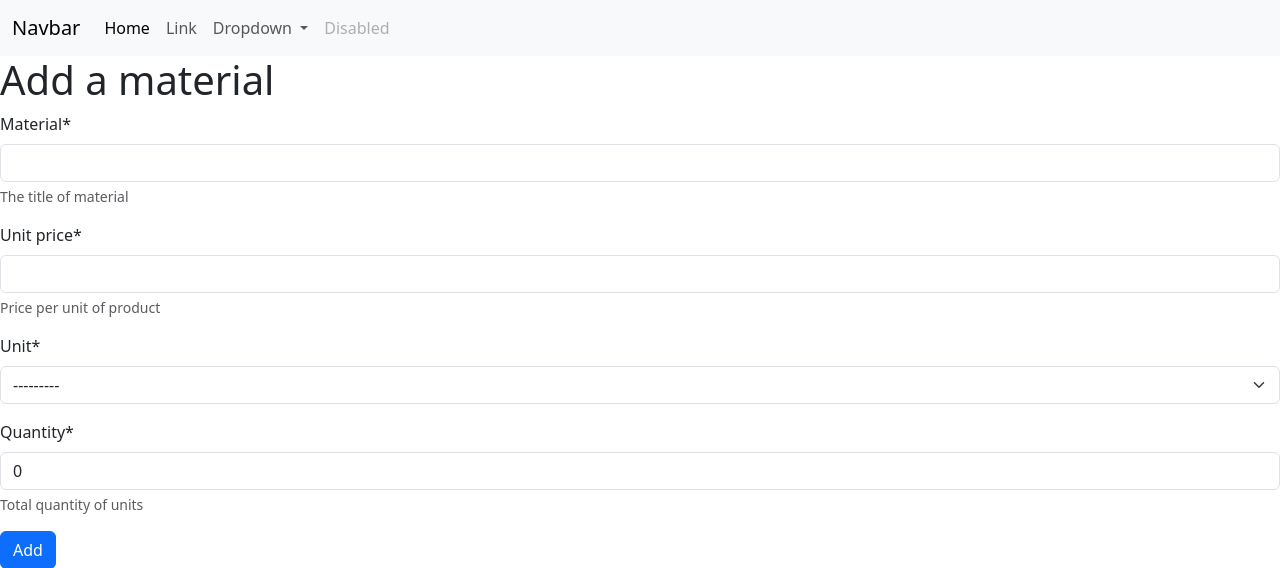
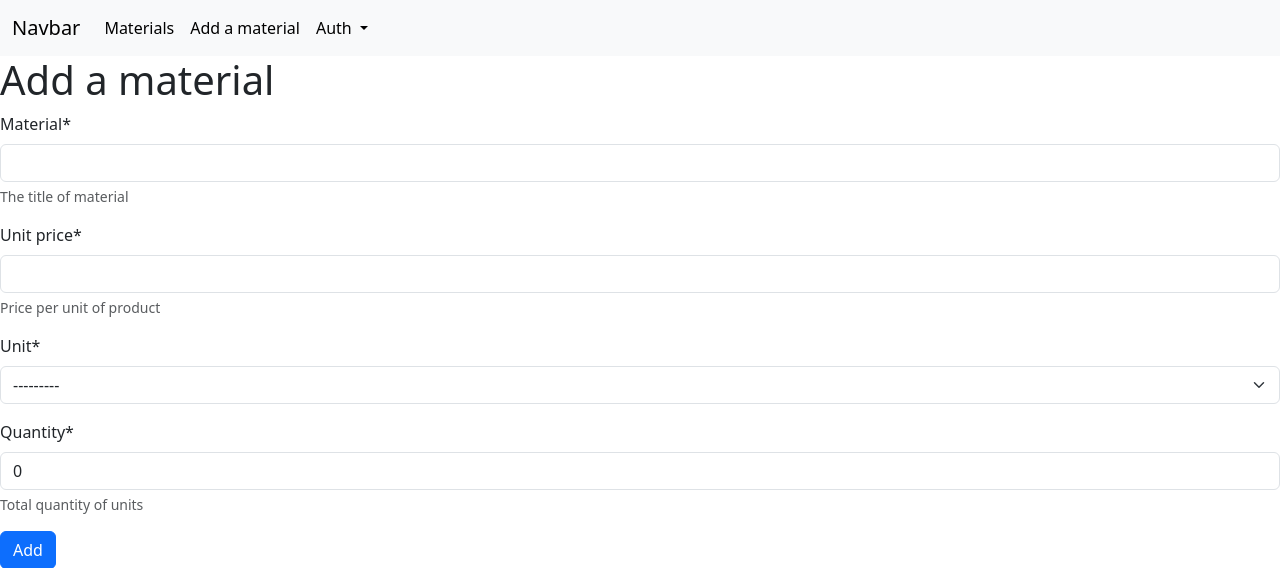
Before and after one commit to rifemane5328/Django_practice, a Django app: page /inventory/add-material/ in a window 1280 px wide. Shown: the top 568 px of the page. Run offline with Django 5.2, Linux system fonts and the light colour scheme; some libraries are stand-ins or nearby versions.

Commit message:
feat(profile, nav): added profile.html file to redirect user after successfull login and registration; home.html with welcome message which renders after entering the site and by clicking 'Navbar'; to navigation bar added links to views: Materials, Add a material, Auth with Sign up and Log in.

```diff
--- a/src/inventory/urls.py
+++ b/src/inventory/urls.py
@@ -7,6 +7,6 @@ app_name = 'inventory'
 
 urlpatterns = [
     path('add-material/', add_material_view, name='add_material'),
-    path('get-all-materials', get_all_materials, name='get_materials'),
+    path('get-all-materials/', get_all_materials, name='get_materials'),
     path('get-material/<int:material_id>/', get_material_details, name='material_details'),
 ]
--- a/src/stocks/settings.py
+++ b/src/stocks/settings.py
@@ -134,3 +134,5 @@ CRISPY_ALLOWED_TEMPLATE_PACK = 'bootstrap5'
 CRISPY_TEMPLATE_PACK = 'bootstrap5'
 
 AUTH_USER_MODEL = "users.CustomUser"
+
+LOGIN_REDIRECT_URL = 'auth:profile_view'
--- a/src/stocks/urls.py
+++ b/src/stocks/urls.py
@@ -16,9 +16,11 @@ Including another URLconf
 """
 from django.contrib import admin
 from django.urls import path, include
+from django.shortcuts import render
 
 urlpatterns = [
     path('admin/', admin.site.urls),
     path('inventory/', include('inventory.urls', namespace='inventory')),
-    path("auth/", include('users.urls', namespace="auth"))
+    path("auth/", include('users.urls', namespace="auth")),
+    path('', lambda request: render(request, 'home.html'), name='home')
 ]
--- a/src/templates/base.html
+++ b/src/templates/base.html
@@ -11,31 +11,26 @@
 <body>
     <nav class="navbar navbar-expand-lg bg-body-tertiary">
   <div class="container-fluid">
-    <a class="navbar-brand" href="#">Navbar</a>
+    <a class="navbar-brand" href="{% url 'home' %}">Navbar</a>
     <button class="navbar-toggler" type="button" data-bs-toggle="collapse" data-bs-target="#navbarSupportedContent" aria-controls="navbarSupportedContent" aria-expanded="false" aria-label="Toggle navigation">
       <span class="navbar-toggler-icon"></span>
     </button>
     <div class="collapse navbar-collapse" id="navbarSupportedContent">
       <ul class="navbar-nav me-auto mb-2 mb-lg-0">
         <li class="nav-item">
-          <a class="nav-link active" aria-current="page" href="#">Home</a>
+          <a class="nav-link active" aria-current="page" href="{% url 'inventory:get_materials' %}">Materials</a>
         </li>
         <li class="nav-item">
-          <a class="nav-link" href="#">Link</a>
+          <a class="nav-link active" aria-current="page" href="{% url 'inventory:add_material' %}">Add a material</a>
         </li>
-        <li class="nav-item dropdown">
-          <a class="nav-link dropdown-toggle" href="#" role="button" data-bs-toggle="dropdown" aria-expanded="false">
-            Dropdown
+        <li class="nav-item dropdown active">
+          <a class="nav-link active dropdown-toggle" href="#" role="button" data-bs-toggle="dropdown" aria-expanded="false">
+            Auth
           </a>
           <ul class="dropdown-menu">
-            <li><a class="dropdown-item" href="#">Action</a></li>
-            <li><a class="dropdown-item" href="#">Another action</a></li>
-            <li><hr class="dropdown-divider"></li>
-            <li><a class="dropdown-item" href="#">Something else here</a></li>
+            <li><a class="dropdown-item" href="{% url 'auth:register' %}">Sign up</a></li>
+            <li><a class="dropdown-item" href="{% url 'auth:login' %}">Log in</a></li>
           </ul>
-        </li>
-        <li class="nav-item">
-          <a class="nav-link disabled" aria-disabled="true">Disabled</a>
         </li>
       </ul>
     </div>
@@ -46,7 +41,7 @@
 <div class="container mt-3">
     {% for message in messages %}
     <div class="alert alert-{% if message.level == DEFAULT_MESSAGE_LEVELS.ERROR %}danger{% else %}success{% endif %} alert-dismissible fade show"
-         role="alert">
+        role="alert">
         {{ message }}
         <button type="button" class="btn-close" data-bs-dismiss="alert" aria-label="Close"></button>
     </div>
--- a/src/users/urls.py
+++ b/src/users/urls.py
@@ -1,6 +1,7 @@
 from django.urls import path
 from django.contrib.auth.views import LoginView, LogoutView
-from .views import register_view
+
+from .views import register_view, profile_view
 
 
 app_name = 'auth'
@@ -8,5 +9,6 @@ app_name = 'auth'
 urlpatterns = [
     path("register/", register_view, name="register"),
     path("login/", LoginView.as_view(template_name="users/login.html"), name="login"),
-    path("logout/", LogoutView.as_view(), name="logout")
+    path("logout/", LogoutView.as_view(), name="logout"),
+    path("profile/", profile_view, name="profile_view")
 ]
--- a/src/users/views.py
+++ b/src/users/views.py
@@ -1,4 +1,5 @@
 from django.contrib.auth import login
+from django.contrib.auth.decorators import login_required
 from django.shortcuts import render, redirect
 
 from .forms import RegistrationForm
@@ -13,3 +14,8 @@ def register_view(request):
             return redirect("inventory:get_materials")
     form = RegistrationForm()
     return render(request, "users/register.html", {"form": form})
+
+
+@login_required
+def profile_view(request):
+    return render(request, "users/profile.html")
```
Also changed, not shown: src/templates/home.html (added, +8 -0 lines), src/users/templates/users/profile.html (added, +10 -0 lines).
